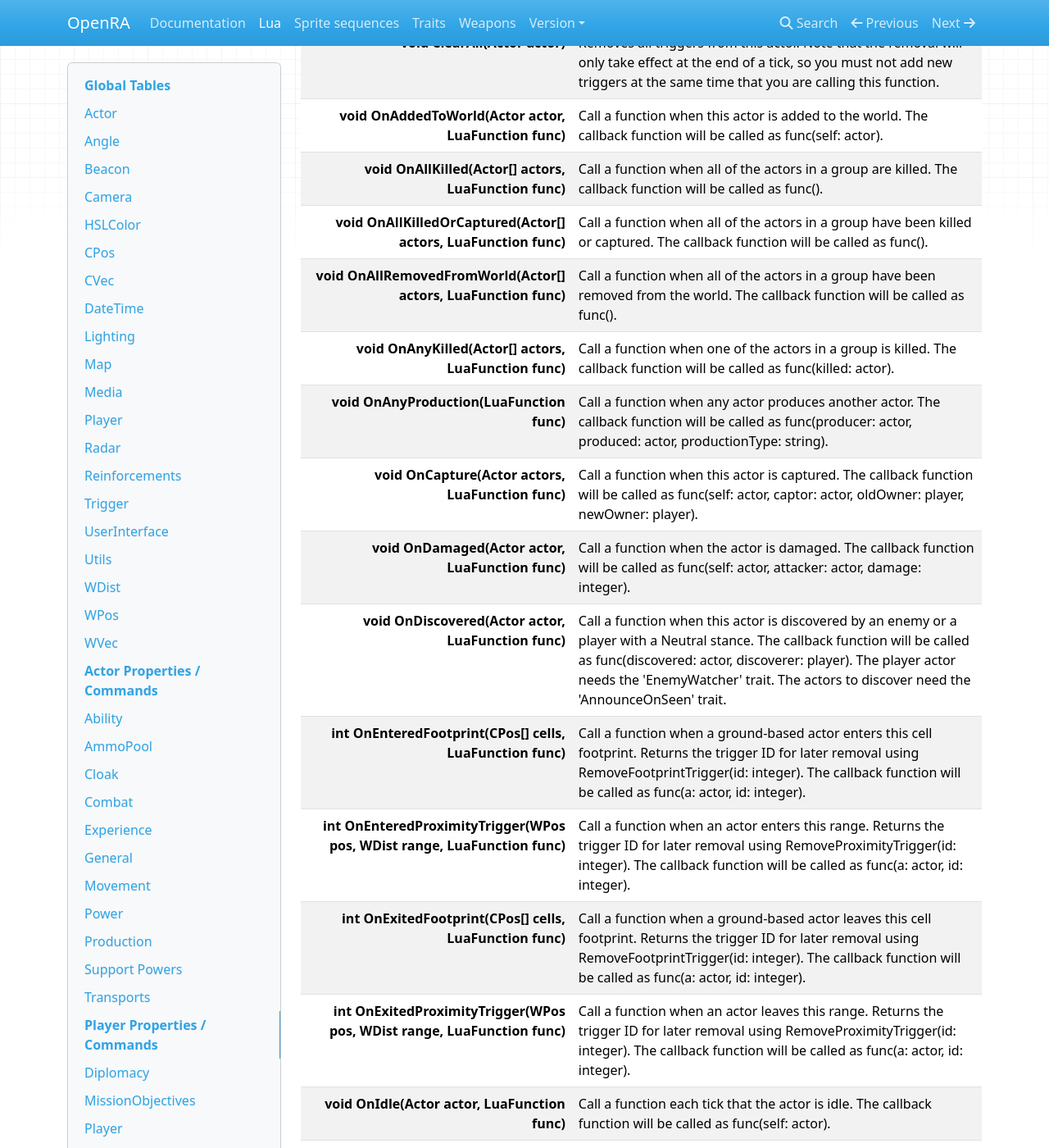
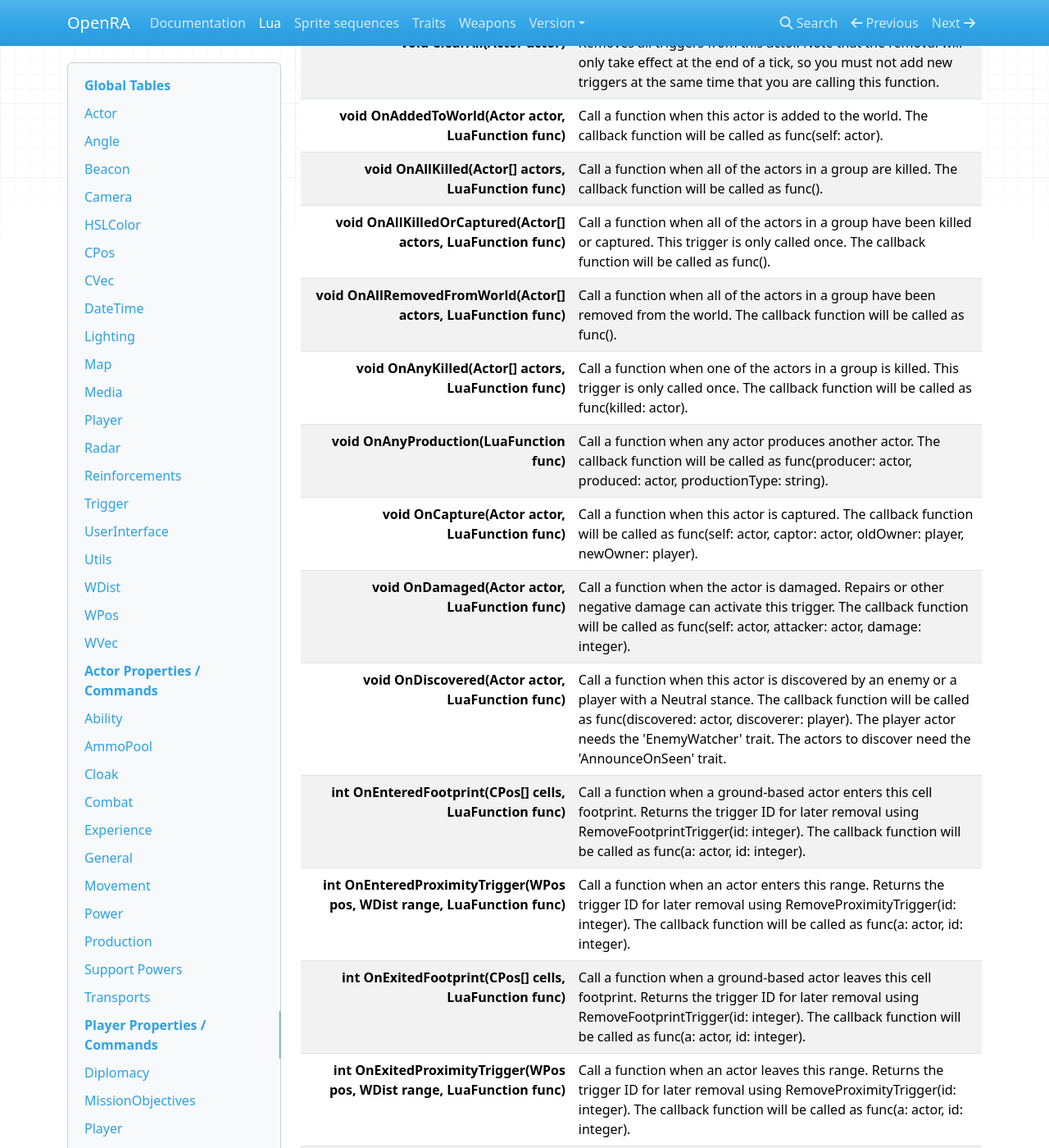
Before and after one commit to OpenRA/docs, an MkDocs documentation site: the page built from api/lua.md, in a window 1280 px wide and 1400 px high, scrolled down 9142 px. Shown: the whole window at 82% size. Built offline with MkDocs 1.6.1, drawn with Linux system fonts in a browser that asks for light colours; nearby versions of some CDN libraries; some of the changed text lies outside the part shown.

Commit message:
Update auto-generated documentation for bleed

```diff
--- a/api/lua.md
+++ b/api/lua.md
@@ -216,12 +216,12 @@ For a basic guide about map scripts see the [`Map Scripting` wiki page](https://
 | **void ClearAll(Actor actor)** | Removes all triggers from this actor. Note that the removal will only take effect at the end of a tick, so you must not add new triggers at the same time that you are calling this function. |
 | **void OnAddedToWorld(Actor actor, LuaFunction func)** | Call a function when this actor is added to the world. The callback function will be called as func(self: actor). |
 | **void OnAllKilled(Actor[] actors, LuaFunction func)** | Call a function when all of the actors in a group are killed. The callback function will be called as func(). |
-| **void OnAllKilledOrCaptured(Actor[] actors, LuaFunction func)** | Call a function when all of the actors in a group have been killed or captured. The callback function will be called as func(). |
+| **void OnAllKilledOrCaptured(Actor[] actors, LuaFunction func)** | Call a function when all of the actors in a group have been killed or captured. This trigger is only called once. The callback function will be called as func(). |
 | **void OnAllRemovedFromWorld(Actor[] actors, LuaFunction func)** | Call a function when all of the actors in a group have been removed from the world. The callback function will be called as func(). |
-| **void OnAnyKilled(Actor[] actors, LuaFunction func)** | Call a function when one of the actors in a group is killed. The callback function will be called as func(killed: actor). |
+| **void OnAnyKilled(Actor[] actors, LuaFunction func)** | Call a function when one of the actors in a group is killed. This trigger is only called once. The callback function will be called as func(killed: actor). |
 | **void OnAnyProduction(LuaFunction func)** | Call a function when any actor produces another actor. The callback function will be called as func(producer: actor, produced: actor, productionType: string). |
-| **void OnCapture(Actor actors, LuaFunction func)** | Call a function when this actor is captured. The callback function will be called as func(self: actor, captor: actor, oldOwner: player, newOwner: player). |
-| **void OnDamaged(Actor actor, LuaFunction func)** | Call a function when the actor is damaged. The callback function will be called as func(self: actor, attacker: actor, damage: integer). |
+| **void OnCapture(Actor actor, LuaFunction func)** | Call a function when this actor is captured. The callback function will be called as func(self: actor, captor: actor, oldOwner: player, newOwner: player). |
+| **void OnDamaged(Actor actor, LuaFunction func)** | Call a function when the actor is damaged. Repairs or other negative damage can activate this trigger. The callback function will be called as func(self: actor, attacker: actor, damage: integer). |
 | **void OnDiscovered(Actor actor, LuaFunction func)** | Call a function when this actor is discovered by an enemy or a player with a Neutral stance. The callback function will be called as func(discovered: actor, discoverer: player). The player actor needs the 'EnemyWatcher' trait. The actors to discover need the 'AnnounceOnSeen' trait. |
 | **int OnEnteredFootprint(CPos[] cells, LuaFunction func)** | Call a function when a ground-based actor enters this cell footprint. Returns the trigger ID for later removal using RemoveFootprintTrigger(id: integer). The callback function will be called as func(a: actor, id: integer). |
 | **int OnEnteredProximityTrigger(WPos pos, WDist range, LuaFunction func)** | Call a function when an actor enters this range. Returns the trigger ID for later removal using RemoveProximityTrigger(id: integer). The callback function will be called as func(a: actor, id: integer). |
@@ -230,7 +230,7 @@ For a basic guide about map scripts see the [`Map Scripting` wiki page](https://
 | **void OnIdle(Actor actor, LuaFunction func)** | Call a function each tick that the actor is idle. The callback function will be called as func(self: actor). |
 | **void OnInfiltrated(Actor actor, LuaFunction func)** | Call a function when this actor is infiltrated. The callback function will be called as func(self: actor, infiltrator: actor). |
 | **void OnKilled(Actor actor, LuaFunction func)** | Call a function when the actor is killed. The callback function will be called as func(self: actor, killer: actor). |
-| **void OnKilledOrCaptured(Actor actor, LuaFunction func)** | Call a function when this actor is killed or captured. The callback function will be called as func(). |
+| **void OnKilledOrCaptured(Actor actor, LuaFunction func)** | Call a function when this actor is killed or captured. This trigger is only called once. The callback function will be called as func(). |
 | **void OnObjectiveAdded(Player player, LuaFunction func)** | Call a function when this player is assigned a new objective. The callback function will be called as func(p: player, objectiveId: integer). |
 | **void OnObjectiveCompleted(Player player, LuaFunction func)** | Call a function when this player completes an objective. The callback function will be called as func(p: player, objectiveId: integer). |
 | **void OnObjectiveFailed(Player player, LuaFunction func)** | Call a function when this player fails an objective. The callback function will be called as func(p: player, objectiveId: integer). |
@@ -239,7 +239,7 @@ For a basic guide about map scripts see the [`Map Scripting` wiki page](https://
 | **void OnPlayerDiscovered(Player discovered, LuaFunction func)** | Call a function when this player is discovered by an enemy or neutral player. The callback function will be called as func(discovered: player, discoverer: player, discoveredActor: actor).The player actor needs the 'EnemyWatcher' trait. The actors to discover need the 'AnnounceOnSeen' trait. |
 | **void OnPlayerLost(Player player, LuaFunction func)** | Call a function when this player fails any primary objective. The callback function will be called as func(p: player). |
 | **void OnPlayerWon(Player player, LuaFunction func)** | Call a function when this player completes all primary objectives. The callback function will be called as func(p: player). |
-| **void OnProduction(Actor actors, LuaFunction func)** | Call a function when this actor produces another actor. The callback function will be called as func(producer: actor, produced: actor). |
+| **void OnProduction(Actor actor, LuaFunction func)** | Call a function when this actor produces another actor. The callback function will be called as func(producer: actor, produced: actor). |
 | **void OnRemovedFromWorld(Actor actor, LuaFunction func)** | Call a function when this actor is removed from the world. The callback function will be called as func(self: actor). |
 | **void OnSold(Actor actor, LuaFunction func)** | Call a function when this actor is sold. The callback function will be called as func(self: actor). |
 | **void OnTimerExpired(LuaFunction func)** | Call a function when the game timer expires. The callback function will be called as func(). |
@@ -356,7 +356,7 @@ For a basic guide about map scripts see the [`Map Scripting` wiki page](https://
 | **WPos CenterPosition { get; }** | The actor position in world coordinates.<br />**Requires Trait:** IOccupySpace |
 | **void Deploy()**<br />*Queued Activity* | Queue a new transformation.<br />**Requires Trait:** Transforms |
 | **void Destroy()**<br />*Queued Activity* | Remove the actor from the game, without triggering any death notification. |
-| **Player EffectiveOwner { get; }** | The effective owner of the actor. |
+| **Player EffectiveOwner { get; }** | The effective (displayed) owner of the actor. This may differ from the true owner in some cases, such as disguised actors. |
 | **WAngle Facing { get; }** | The direction that the actor is facing.<br />**Requires Trait:** IFacing |
 | **void Flash(Color color, int count = 2, int interval = 2, int delay = 0)** | Render a target flash on the actor. |
 | **int GrantCondition(string condition, int duration = 0)** | Grant an external condition on this actor and return the revocation token.<br />Conditions must be defined on an ExternalConditions trait on the actor.<br />If duration > 0 the condition will be automatically revoked after the defined number of ticks.<br />**Requires Trait:** ExternalCondition |
@@ -422,7 +422,7 @@ For a basic guide about map scripts see the [`Map Scripting` wiki page](https://
 |---------:|-------------|
 | **void ActivateIonCannon(CPos target)** | Activate the actor's IonCannonPower.<br />**Requires Trait:** IonCannonPower |
 | **void ActivateNukePower(CPos target)** | Activate the actor's NukePower.<br />**Requires Trait:** NukePower |
-| **void Chronoshift(LuaTable unitLocationPairs, int duration = 0, bool killCargo = False)** | Chronoshift a group of actors. A duration of 0 will teleport the actors permanently.<br />**Requires Trait:** ChronoshiftPower |
+| **void Chronoshift(LuaTable unitLocationPairs, int duration = 0, bool killCargo = False)** | Chronoshift a group of actors. A duration of 0 will teleport the actors permanently. If a given cell is unexplored for this power's owner, the closest valid cell will be used instead.<br />**Requires Trait:** ChronoshiftPower |
 | **Actor[] TargetAirstrike(WPos target, WAngle? facing = nil)** | Activate the actor's Airstrike Power. Returns the aircraft that will attack.<br />**Requires Trait:** AirstrikePower |
 | **Actor[] TargetParatroopers(WPos target, WAngle? facing = nil)** | Activate the actor's Paratroopers Power. Returns the aircraft that will drop the reinforcements.<br />**Requires Trait:** ParatroopersPower |
 
@@ -460,7 +460,7 @@ For a basic guide about map scripts see the [`Map Scripting` wiki page](https://
 | **bool IsObjectiveCompleted(int id)**<br />*Queued Activity* | Returns true if the objective has been successfully completed, false otherwise.<br />**Requires Trait:** MissionObjectives |
 | **bool IsObjectiveFailed(int id)**<br />*Queued Activity* | Returns true if the objective has been failed, false otherwise.<br />**Requires Trait:** MissionObjectives |
 | **void MarkCompletedObjective(int id)**<br />*Queued Activity* | Mark an objective as completed.  This needs the objective ID returned by AddObjective as argument.  When this player has completed all primary objectives, (s)he has won the game.<br />**Requires Trait:** MissionObjectives |
-| **void MarkFailedObjective(int id)**<br />*Queued Activity* | Mark an objective as failed.  This needs the objective ID returned by AddObjective as argument.  Secondary objectives do not have any influence whatsoever on the outcome of the game.<br />**Requires Trait:** MissionObjectives |
+| **void MarkFailedObjective(int id)**<br />*Queued Activity* | Mark an objective as failed.  This needs the objective ID returned by AddObjective as argument.  Secondary objectives do not have any influence whatsoever on the outcome of the game. It is possible to mark a completed objective as a failure.<br />**Requires Trait:** MissionObjectives |
 
 
 ### Player
```
